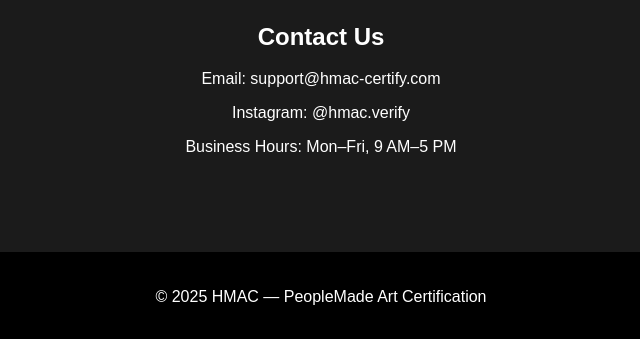
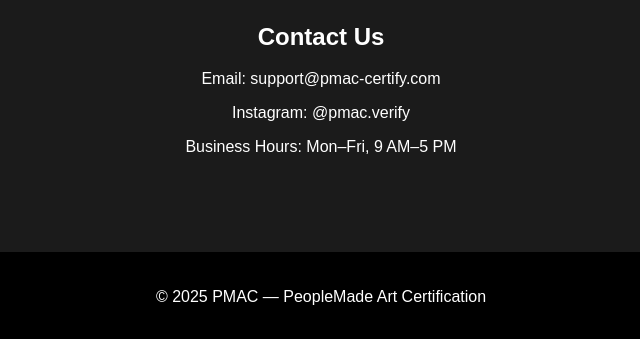
Before and after one commit to peoplemade/peoplemade, a plain HTML site: page index.html in a window 1280 px wide. Shown: the part 2376-2715 px from the top of the page, 319-959 px from the left. Drawn offline with Linux system fonts and the light colour scheme.

Commit message:
Update index.html
Name Change 2

```diff
--- a/index.html
+++ b/index.html
@@ -130,13 +130,13 @@
 <!-- CONTACT -->
 <section id="contact" class="section dark">
     <h2>Contact Us</h2>
-    <p>Email: support@hmac-certify.com</p>
-    <p>Instagram: @hmac.verify</p>
+    <p>Email: support@pmac-certify.com</p>
+    <p>Instagram: @pmac.verify</p>
     <p>Business Hours: Mon–Fri, 9 AM–5 PM</p>
 </section>
 
 <footer>
-    <p>© 2025 HMAC — PeopleMade Art Certification</p>
+    <p>© 2025 PMAC — PeopleMade Art Certification</p>
 </footer>
 <script>
 function startVerification() {
```
